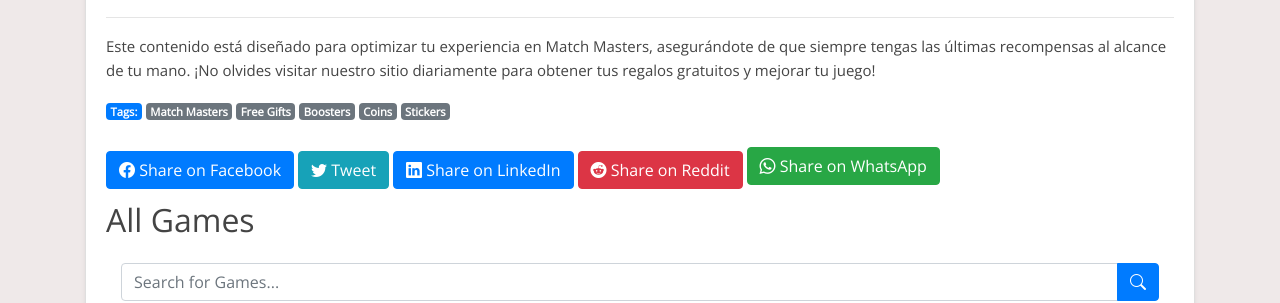
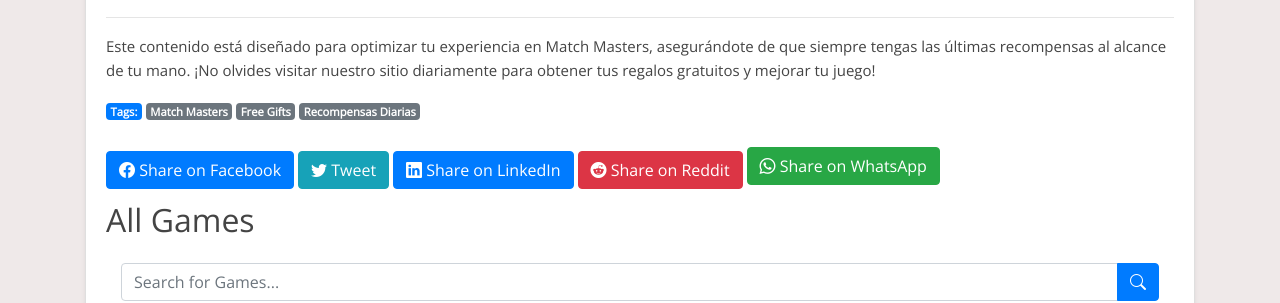
Before and after one commit to Prollad99/bs-net, a Jekyll site: the page built from es/_posts/2024-07-17-match-masters.md, in a window 1280 px wide and 900 px high, scrolled down 8128 px. Shown: the part 156-459 px from the top of the window. Built offline with Jekyll 4.4.1, drawn with Linux system fonts in a browser that asks for light colours; nearby versions of some CDN libraries; comment, search, counter and statistics services are not loaded.

Commit message:
Update 2024-07-17-match-masters.md

```diff
--- a/es/_posts/2024-07-17-match-masters.md
+++ b/es/_posts/2024-07-17-match-masters.md
@@ -2,7 +2,7 @@
 layout: post
 title: "Match Masters Free Gifts: ¡Obtén tus Recompensas Diarias!"
 date: 2024-07-17
-tags: [Match Masters, Free Gifts, Boosters, Coins, Stickers]
+tags: [Match Masters, Free Gifts, Recompensas Diarias]
 author: BonusCollector.net
 description: "Descubre cómo obtener regalos diarios gratuitos en Match Masters, incluyendo monedas, potenciadores y más."
 lang: es
```
